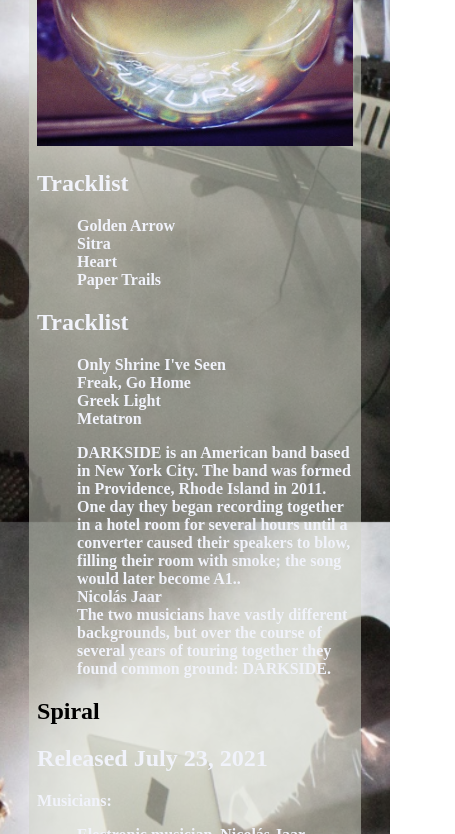
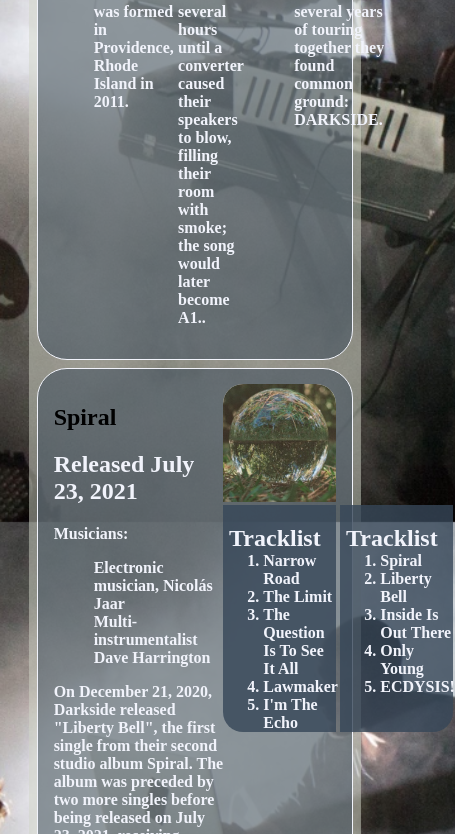
Before and after one commit to beshagjosha/Projekt, a plain HTML site: page index.html in a window 390 px wide. Shown: the part 1166-2000 px from the top of the page, 455 px wide, since content can reach past the window. Drawn offline with Linux system fonts and the light colour scheme; a web font is replaced by a local one.

Commit message:
avancerad selektorer
använder mig av avancerade selektiorer för att komma åt dem önskade elementen , detta kommer vara nödvändigt även vidare i koden i samband med media querries

```diff
--- a/style.css
+++ b/style.css
@@ -84,4 +84,85 @@ img{
     height: 100%;
 }
 
-/* BACKGROUND/LILLA BOXEN*/
+/* BACKGROUND/LILLA BOXEN */
+
+.album{
+    display: grid;
+    grid-template-columns: repeat(5, 1fr);
+    background-color: rgba(54, 71, 88, 0.5);
+    padding: 4vw;
+    border-radius: 30px;
+    margin-bottom: 2vw;
+    box-sizing: border-box;
+    border: solid 1px rgb(241, 243, 251);
+}
+
+/* ALBUM DATA */
+
+.album_data{
+    grid-column: 1 / span 3;
+    grid-row: 1 / span  3;
+}
+
+/* COVER & SONG LIST */
+
+.cover{
+    grid-column: 4 / span 2;
+    position: relative;
+
+}
+
+.show_not_hover{
+    position: absolute;
+    right: 0;
+    border-radius: 20px 20px 0 0;
+    transition-duration: 0.8s;
+
+}
+
+.show_hover{
+    width: 100%;
+    border-radius: 20px 20px 0 0;
+
+}
+
+.show_not_hover:hover{
+    opacity: 0;
+    transition-property: opacity;
+    transition-duration: 1s;
+}
+
+.song_list{
+    display: flex;
+    grid-column: 4 / span 2;
+    gap: 1vw;
+}
+
+.song_list > div {
+    display: flex;
+    flex-direction: column;
+    width: 100%;
+
+    background-color: rgba(54, 71, 88, 0.8);
+    margin-top: 0.8vw;
+    border-radius: 0 0 0 20px;
+}
+
+.song_list > div:nth-child(2){border-radius: 0 0 20px 0;}
+
+.song_list > div >ul{
+    margin: 0;
+    list-style: decimal;
+}
+
+.song_list > div > h2{
+    margin-left: 1.5vw;
+    margin-bottom: 0;
+}
+
+/* ANECDOTES */
+
+.anecdotes {
+    grid-column: 1 / span 5;
+    display: flex;
+}
```
